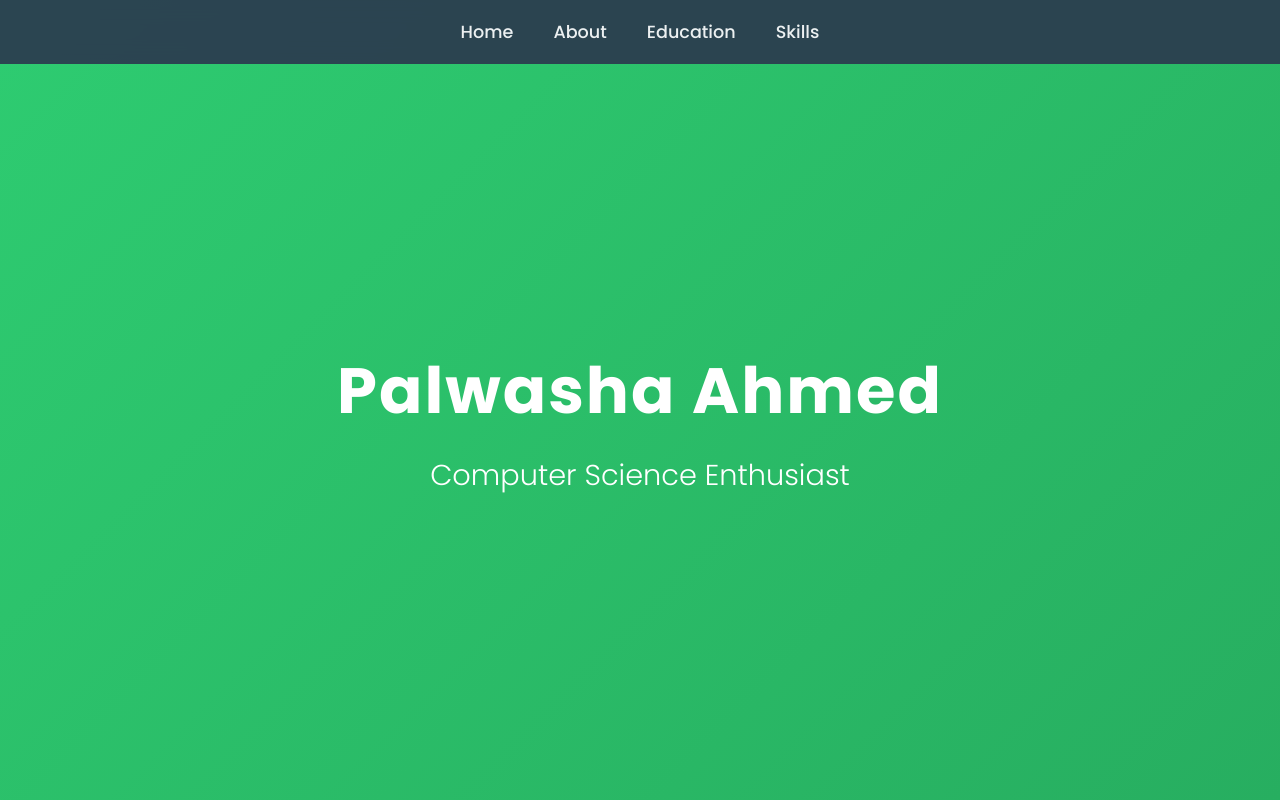
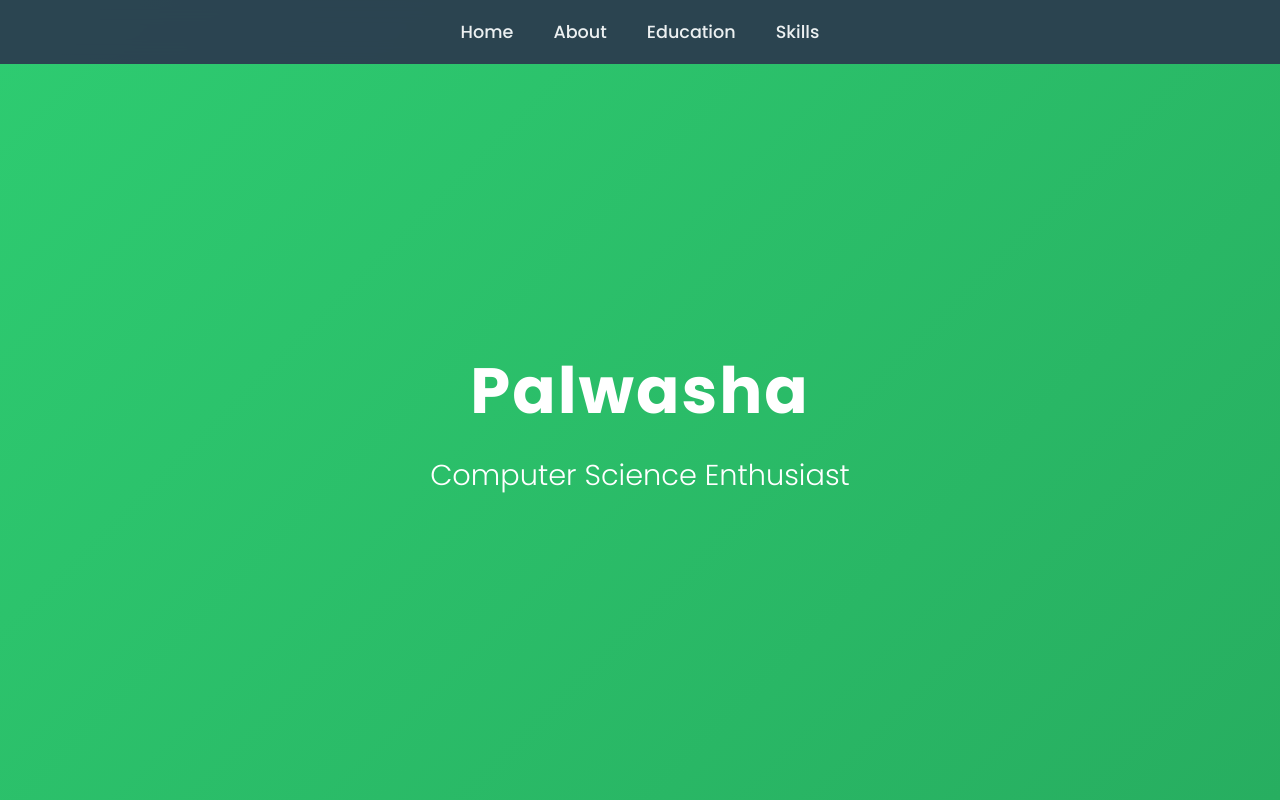
Before and after one commit to palwasha-1133/palwasha, a plain HTML site: page index.html in a window 1280 px wide. Shown: the top 800 px of the page. Drawn offline with Linux system fonts and the light colour scheme.

Commit message:
Update index.html

```diff
--- a/index.html
+++ b/index.html
@@ -22,7 +22,7 @@
 
     <!-- Home Section -->
     <section id="home">
-        <h1>Palwasha Ahmed</h1>
+        <h1>Palwasha</h1>
         <p>Computer Science Enthusiast</p>
     </section>
 
```
